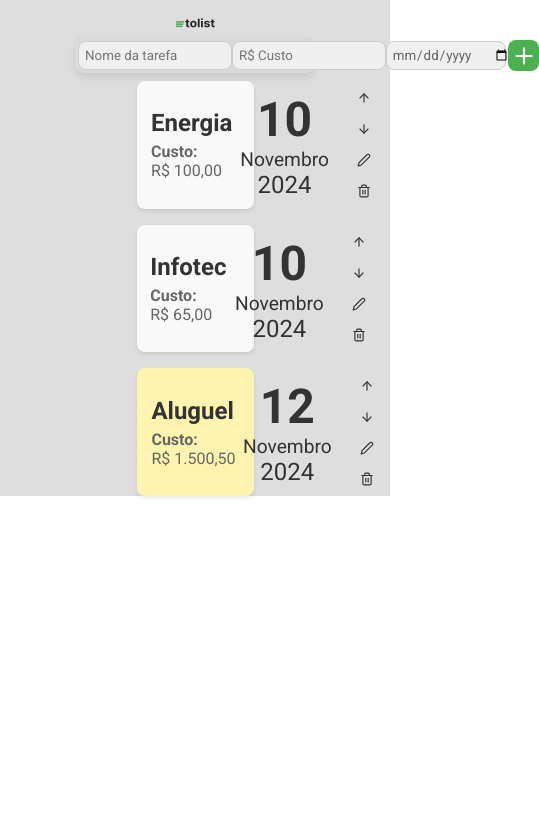
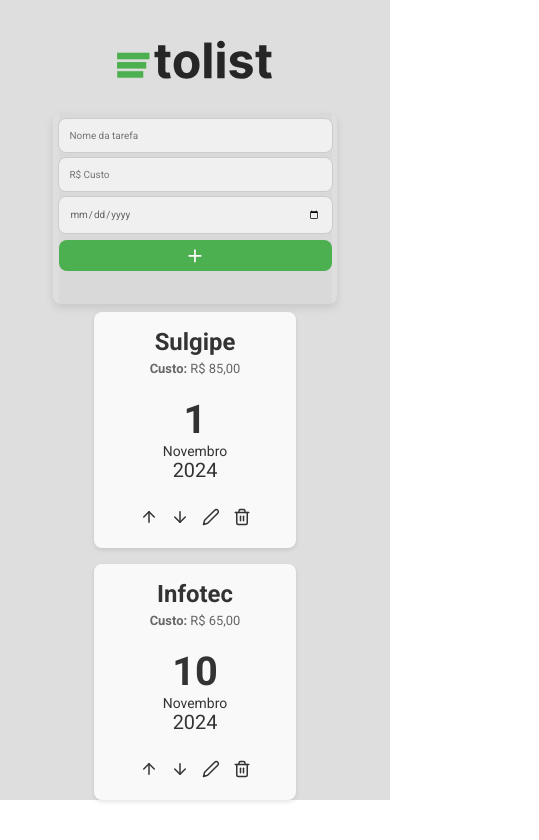
Before and after one commit to Jones-bass/task_list_system, a React (Vite) app: page / in a window 390 px wide. Shown: the top 840 px of the page, 539 px wide, since content can reach past the window. Built offline with nearby package versions, Linux system fonts and the light colour scheme; data requests are answered from the project's data file.

Commit message:
Responsivo

```diff
--- a/db.json
+++ b/db.json
@@ -1,25 +1,18 @@
 {
   "tarefas": [
     {
-      "id": "9d2c",
-      "nome": "Energia",
-      "custo": 100,
-      "dataLimite": "2024-11-10T00:00:00.000-03:00",
-      "ordem": 1730392414734
+      "id": "d0c1",
+      "nome": "Sulgipe",
+      "custo": 85,
+      "dataLimite": "2024-11-01T00:00:00.000-03:00",
+      "ordem": 1730396237965
     },
     {
-      "id": "5c61",
+      "id": "eed6",
       "nome": "Infotec",
       "custo": 65,
       "dataLimite": "2024-11-10T00:00:00.000-03:00",
-      "ordem": 1730392437132
-    },
-    {
-      "id": "35a6",
-      "nome": "Aluguel",
-      "custo": 1500.5,
-      "dataLimite": "2024-11-12T00:00:00.000-03:00",
-      "ordem": 1730393673018
+      "ordem": 1730405208510
     }
   ]
 }
--- a/src/components/IconList/styles.ts
+++ b/src/components/IconList/styles.ts
@@ -5,10 +5,8 @@ export const ContainerIcon = styled.main`
   color: #333;
 
   p {
-    color: ${(props) => props.theme.gray300};
     text-align: center;
-    font-size: 100;
-
+    font-size: clamp(0.65rem, 0.65vw + 0.65rem, 1rem);
   }
 `
 
@@ -17,5 +15,5 @@ export const IconImage = styled.div`
   justify-content: center;
   text-align: center;
 
-  font-size: 150px;
+  font-size: clamp(5rem, 5vw + 5rem, 18rem);
 `
--- a/src/components/addList/index.tsx
+++ b/src/components/addList/index.tsx
@@ -126,9 +126,7 @@ export function AddList({ onAdd, editingTask, onUpdate }: AddTaskProps) {
           <Button type="submit" disabled={isSubmitting}>
           {loading ? <Loading /> : editingTask ? <CiSaveUp1 /> : <FiPlus />}
           </Button>
-
         </form>
-
       </FormProvider>
     </Container>
   );
--- a/src/components/addList/styled.ts
+++ b/src/components/addList/styled.ts
@@ -21,6 +21,13 @@ export const Container = styled.div`
 
     box-shadow: 0 4px 8px rgba(0, 0, 0, 0.1);
     border-radius: 8px;
+
+    @media (max-width: 768px) {
+      width: 70vw;
+      gap: 4px;
+      flex-direction: column;
+      padding: 2%;
+    }
   }
 `;
 
@@ -36,7 +43,7 @@ export const Button = styled.button`
   border: none;
   border-radius: 8px;
 
-  font-size: 26px;
+  font-size: clamp(0.8rem, 1vw + 1rem, 1.8rem);
 
   cursor: pointer;
   transition: background-color 0.3s ease;
@@ -44,4 +51,10 @@ export const Button = styled.button`
   &:hover {
     background-color: #45a049;
   }
+
+  @media (max-width: 768px) {
+    width: 100%;
+    margin: 1% 0% 10% 0%;
+    padding: 2%;
+  }
 `;
--- a/src/components/diolog/styled.ts
+++ b/src/components/diolog/styled.ts
@@ -97,7 +97,6 @@ export const CancelButton = styled.button`
   }
 `;
 
-// Estilização para a área dos botões no modal
 export const ModalButtons = styled.div`
   display: flex;
   justify-content: center;
--- a/src/components/inputList/styles.ts
+++ b/src/components/inputList/styles.ts
@@ -15,6 +15,8 @@ export const InputWrapper = styled.div`
   input {
     font-family: 'Roboto';
     flex: 1;
+    font-size: clamp(0.4rem, 0.5vw + 0.5rem, 0.9rem);
+
     padding: 4%;
     border: 0;
     background: transparent;
--- a/src/home/styled.ts
+++ b/src/home/styled.ts
@@ -17,6 +17,13 @@ export const Container = styled.div`
     margin-top: 4%;
     width: 10%;
   }
+
+  @media (max-width: 768px) {
+    img {
+      width: 40%;
+      padding: 4%;
+    }
+  }
 `;
 
 export const TaskList = styled.div`
@@ -24,6 +31,10 @@ export const TaskList = styled.div`
   width: 100%;
   max-width: 30%;
   border-radius: 8px;
+
+  @media (max-width: 768px) {
+    max-width: 60%;
+  }
 `;
 
 export const TaskItem = styled.div<TaskItemProps>`
@@ -40,6 +51,14 @@ export const TaskItem = styled.div<TaskItemProps>`
     margin-top: 16px;
   }
 
+  @media (max-width: 768px) {
+    grid-template-columns: 1fr;
+    text-align: center;
+    padding: 1rem;
+    margin: 0 1rem;
+  }
+
+
   .task-info {
     display: flex;
     margin-left: 15%;
@@ -47,13 +66,17 @@ export const TaskItem = styled.div<TaskItemProps>`
 
     h1 {
       color: #333;
-      font-size: 1.5rem;
+      font-size: clamp(1.2rem, 1.2vw + 1.2rem, 1.5rem);
       margin-bottom: 5px;
     }
 
     p {
-      font-size: 1rem;
+      font-size: clamp(0.65rem, 0.65vw + 0.65rem, 1rem);
       color: #666;
+    }
+
+    @media (max-width: 768px) {
+      margin-left: 0;
     }
   }
 
@@ -67,17 +90,17 @@ export const TaskItem = styled.div<TaskItemProps>`
     justify-content: center;
 
     .day {
-      font-size: 3rem;
+      font-size: clamp(2rem, 2vw + 2rem, 3rem);
       font-weight: bold;
     }
 
     .month {
-      font-size: 1.2rem;
+      font-size: clamp(0.6rem, 0.7vw + 0.7rem, 1.2rem);
       text-transform: capitalize;
     }
 
     .year {
-      font-size: 1.5rem;
+      font-size: clamp(0.8rem, 1vw + 1rem, 1.5rem);
     }
   }
 
@@ -103,7 +126,7 @@ export const TaskItem = styled.div<TaskItemProps>`
 
       gap: 8px;
 
-      font-size: 14px;
+      font-size: clamp(0.8rem, 1vw + 1rem, 1.5rem);
 
       transition: background-color 0.3s ease, color 0.3s ease;
       cursor: pointer;
@@ -126,4 +149,10 @@ export const TaskItem = styled.div<TaskItemProps>`
       }
     }
   }
+  @media (max-width: 768px) {
+    .actions {
+      flex-direction: row;
+      gap: px;
+    }
+  }
 `;
```
